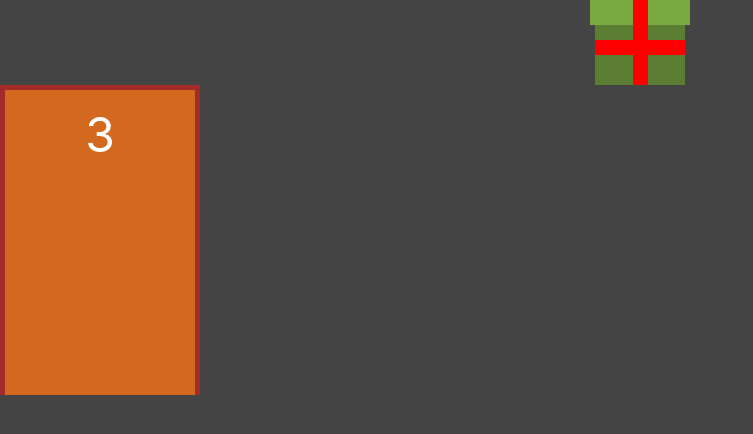
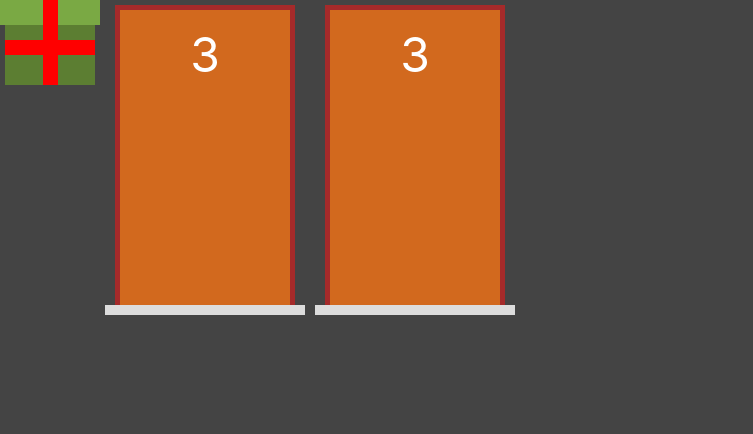
Before and after one commit to gabrielestefono/curso_next, a Next.js app in the folder 04_porta_premiada/: page / in a window 1280 px wide. Shown: the top 434 px of the page, without its empty margins (0-753 px from the left). Built offline with nearby package versions, Linux system fonts and the light colour scheme.

Commit message:
Criando o chão

```diff
--- a/04_porta_premiada/components/Porta.tsx
+++ b/04_porta_premiada/components/Porta.tsx
@@ -8,6 +8,7 @@
 					<div className={styles.numero}>3</div>
 				</div>
 			</div>
+			<div className={styles.chao}></div>
 		</div>
 	)
 }
--- a/04_porta_premiada/pages/index.tsx
+++ b/04_porta_premiada/pages/index.tsx
@@ -3,8 +3,9 @@
 
 export default function Home() {
   return (
-    <div>
+    <div style={{display: "flex"}}>
       <Presente/>
+      <Porta/>
       <Porta/>
     </div>
   );
--- a/04_porta_premiada/styles/Porta.module.css
+++ b/04_porta_premiada/styles/Porta.module.css
@@ -2,15 +2,18 @@
 	display: flex;
 	width: var(--area-porta-largura);
 	height: var(--area-porta-altura);
+	flex-direction: column;
+	align-items: center;
+	margin: 0.3125rem;
 }
 
 .estrutura{
 	display: flex;
 	flex-grow: 1;
+	width: 90%;
 	border-left: 5px solid brown;
 	border-top: 5px solid brown;
 	border-right: 5px solid brown;
-	/* box-shadow: ; */
 }
 
 .porta{
@@ -25,3 +28,9 @@
 .numero{
 	font-size: 3rem;
 }
+
+.chao{
+	height: 0.625rem;
+	width: 100%;
+	background-color: #ddd;
+}
```
